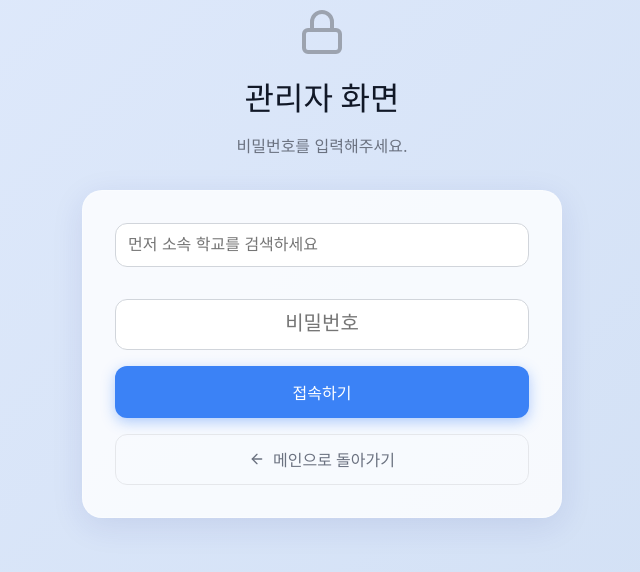
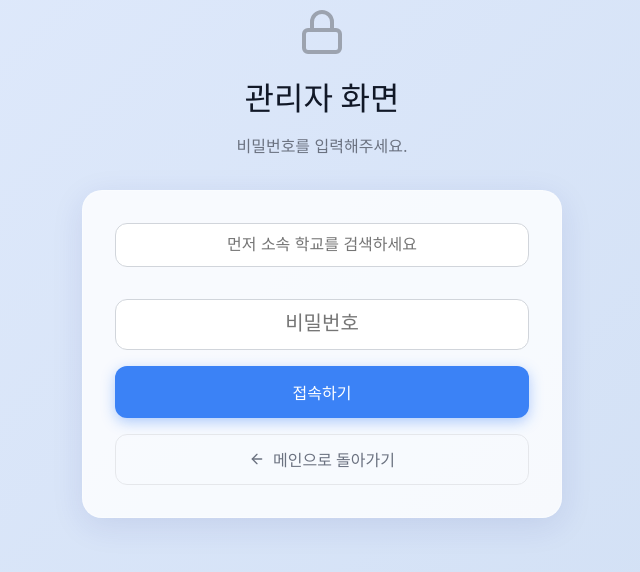
Before and after one commit to winf5531-cyber/dinner-check, a React (Vite) app: page /admin in a window 1280 px wide. Shown: the top 572 px of the page, without its empty margins (318-958 px from the left). Built offline with nearby package versions, Linux system fonts and the light colour scheme.

Commit message:
style: 가운데 정렬 및 선택 텍스트 굵게 처리

```diff
--- a/src/index.css
+++ b/src/index.css
@@ -373,3 +373,9 @@ tr:last-child td {
     border-radius: 50% !important;
   }
 }
+
+.selected-school-input::placeholder {
+  color: #111827 !important;
+  font-weight: 700 !important;
+  opacity: 1 !important;
+}
--- a/src/pages/Admin.jsx
+++ b/src/pages/Admin.jsx
@@ -569,10 +569,11 @@ export default function Admin() {
           <div style={{ position: 'relative', marginBottom: '1rem' }}>
             <input
               type="text"
+              className={selectedSchool.name && !schoolKeyword ? "selected-school-input" : ""}
               placeholder={selectedSchool.name ? `${selectedSchool.name} (선택됨)` : "먼저 소속 학교를 검색하세요"}
               value={schoolKeyword}
               onChange={(e) => handleSchoolSearch(e.target.value)}
-              style={{ width: '100%', padding: '0.75rem', borderRadius: '12px', border: '1px solid #d1d5db', boxSizing: 'border-box' }}
+              style={{ width: '100%', padding: '0.75rem', borderRadius: '12px', border: '1px solid #d1d5db', boxSizing: 'border-box', textAlign: 'center' }}
             />
             {schoolSuggestions.length > 0 && (
               <div style={{
```
